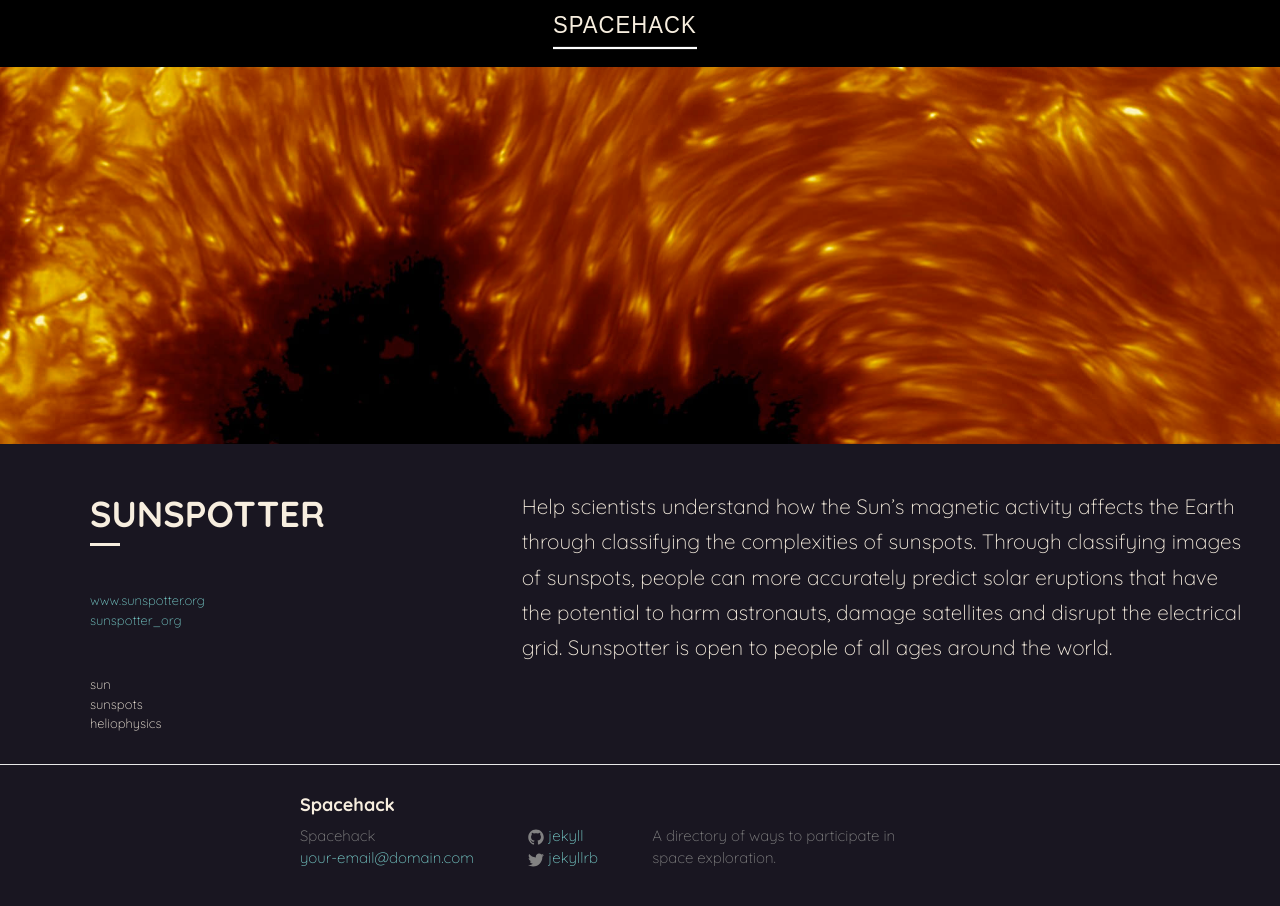
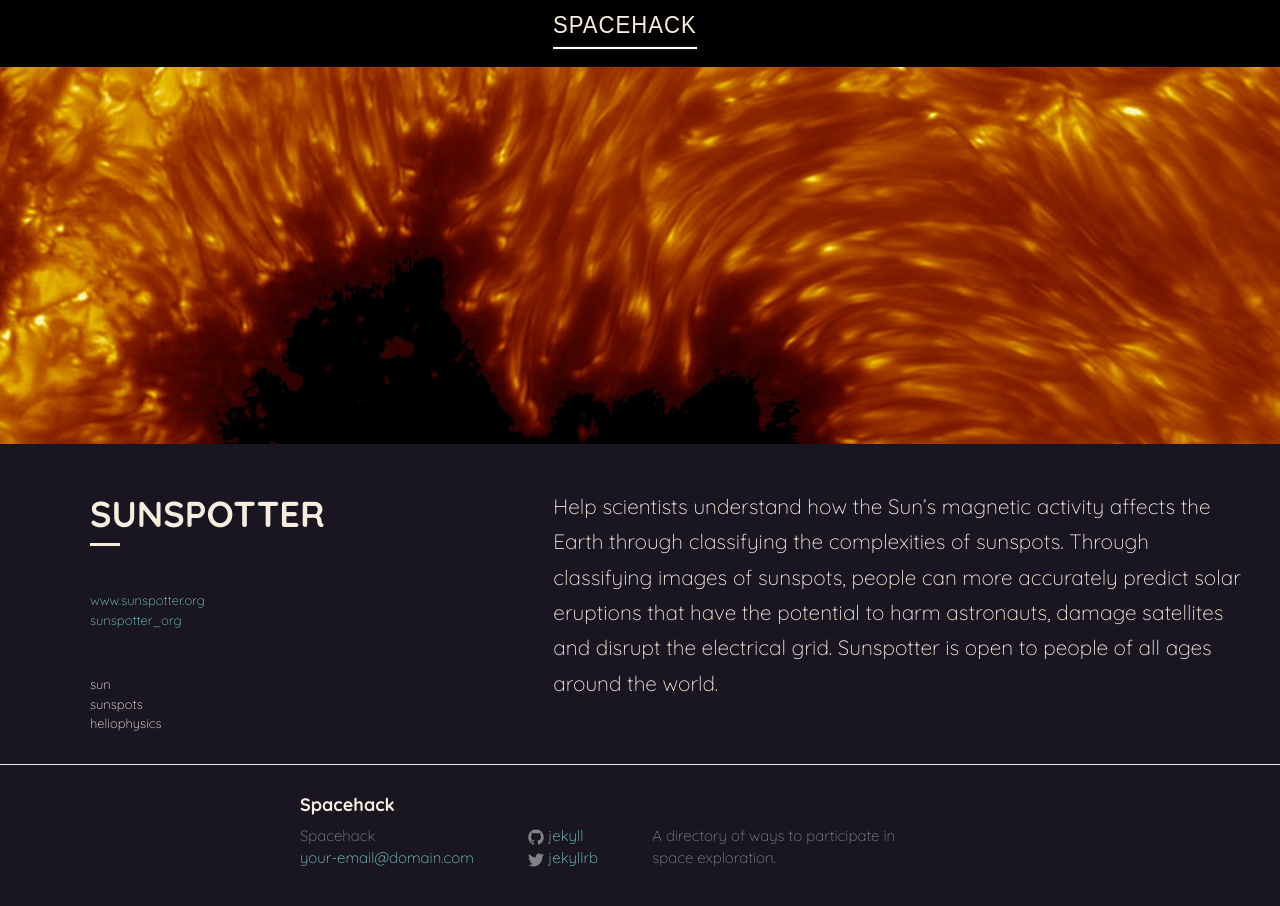
Before and after one commit to basilleaf/spacehack.org, a Jekyll site: the page built from _posts/2015-08-01-sunspotter.md, in a window 1280 px wide and 925 px high. Shown: the top 906 px of the window. Built offline with Jekyll 4.4.1, drawn with Linux system fonts in a browser that asks for light colours.

Commit message:
changes project page grid layout to split 5-7 and adjusts a bunch of css padding values

```diff
--- a/_layouts/post.html
+++ b/_layouts/post.html
@@ -8,7 +8,7 @@ layout: default
 
 <div class="page-content row-fluid">
 
-  <div class="content sidebar col-sm-4">
+  <div class="content sidebar col-sm-5">
 
     <h1>{{ page.title }}</h1>
 
@@ -52,7 +52,7 @@ layout: default
 
   </div><!-- page-content -->
 
-  <div class="content post-content col-sm-8">
+  <div class="content post-content col-sm-7">
     {{ page.content }}
   </div><!-- post-content -->
 
--- a/css/main.css
+++ b/css/main.css
@@ -134,7 +134,7 @@ a:hover {
 
 .sidebar {
   color: #f7eedf;
-  padding: 20px 90px;
+  padding: 20px 30px 20px 90px;
 }
 
 .sidebar h1 {
@@ -157,8 +157,8 @@ ul.probe_links, ul.tags {
   line-height: 1.1;
   font-weight: 300;
   margin-bottom: 30px;
-  margin-top: 15px;
-  padding-left: 95px;
+  padding-top: 15px;
+  padding-left: 20px;
   padding-right: 30px;
   line-height: 1.7;
   /* letter-spacing: 0.3em */
```
